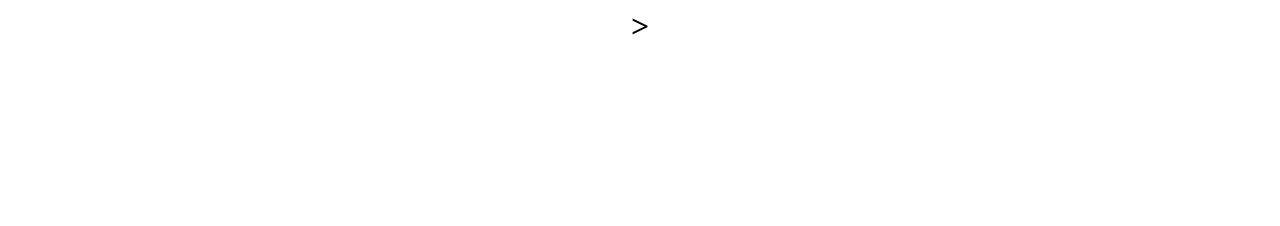
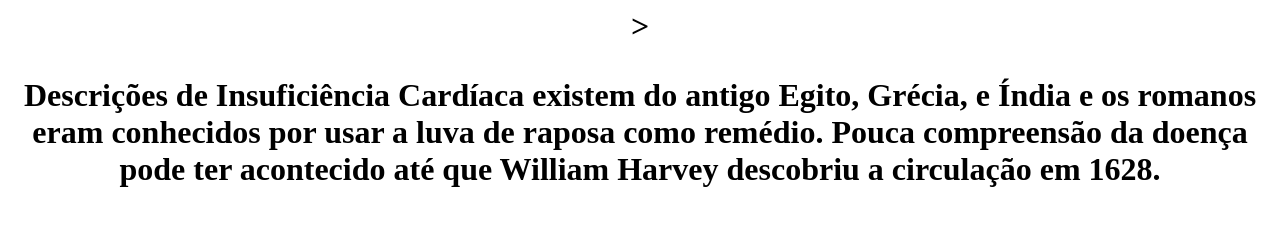
Before and after one commit to thaysastracke/bio, a plain HTML site: page index.html in a window 1280 px wide. Drawn offline with Linux system fonts and the light colour scheme.

Commit message:
Update index.html

```diff
--- a/index.html
+++ b/index.html
@@ -8,4 +8,7 @@
 </head>
 <body>
 
-<h1 style="text-align: center" Insuficiência Cardíaca </h1> >
+<h1 style="text-align: center" Insuficiência Cardíaca: Origem </h1> >
+<p>
+Descrições de Insuficiência Cardíaca existem do antigo Egito, Grécia, e Índia e os romanos eram conhecidos por usar a luva de raposa como remédio. Pouca compreensão da doença pode ter acontecido até que William Harvey descobriu a circulação em 1628.
+</p>
```
